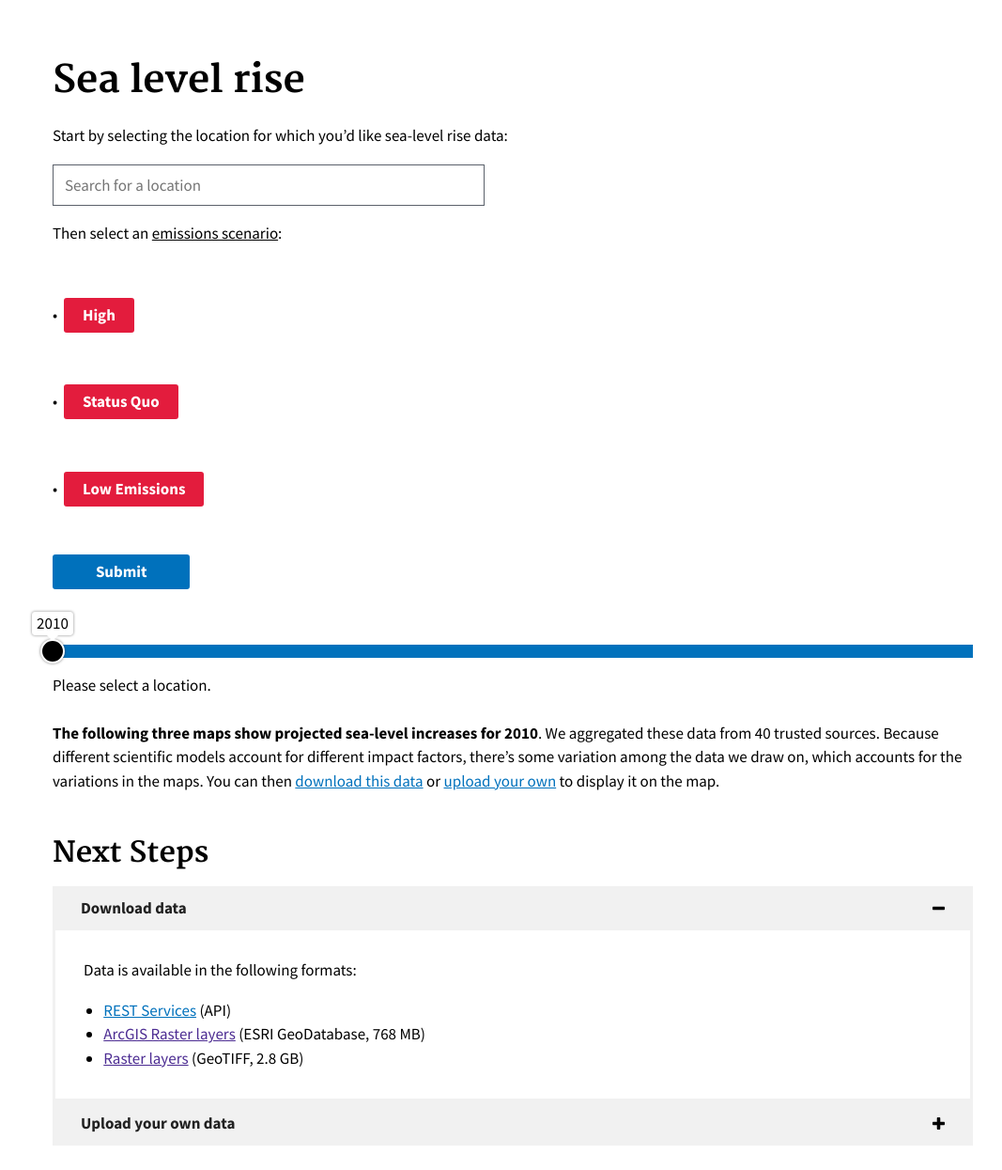
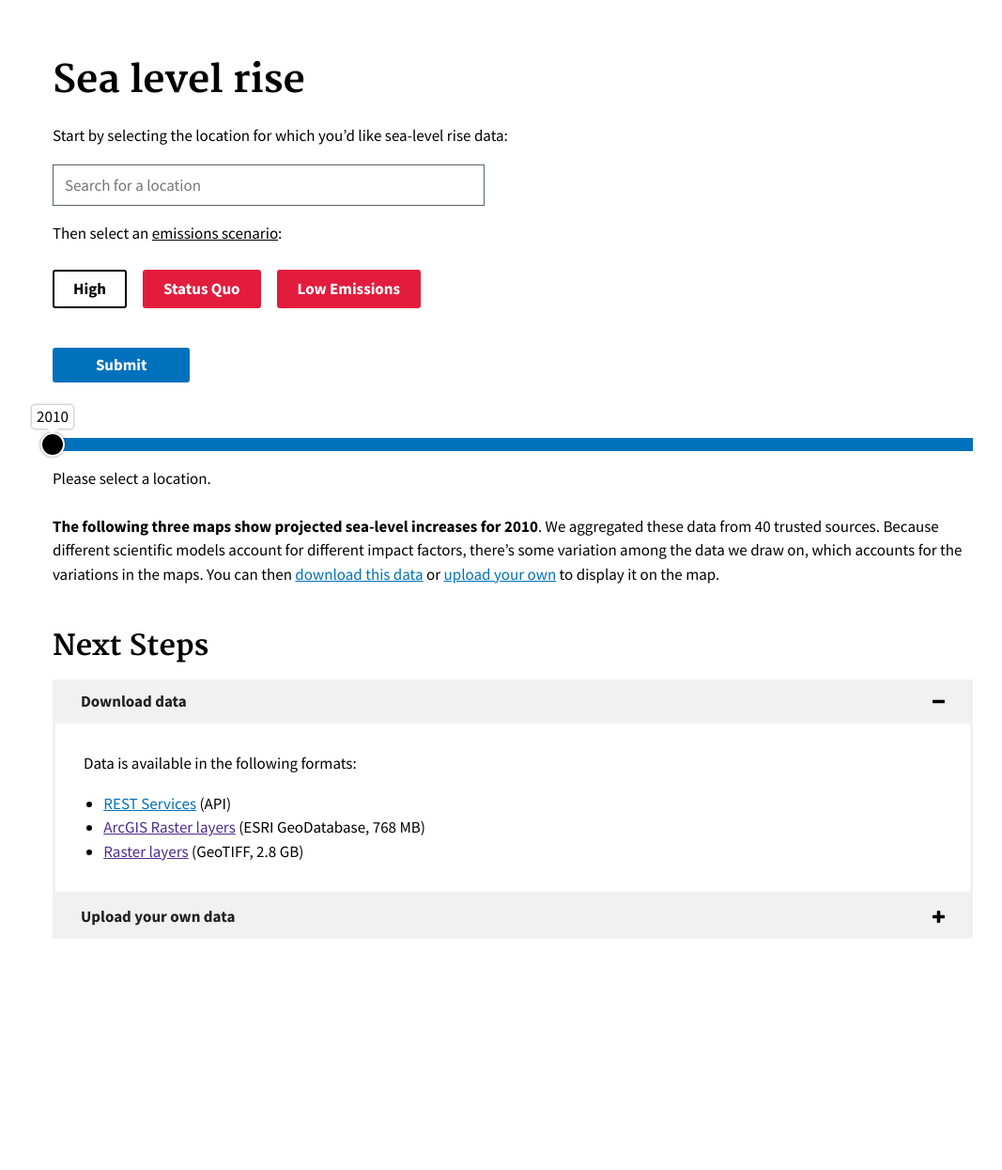
Before and after one commit to 18F/climate-labs, a Jekyll site: the page built from sealevel/index.html, in a window 1280 px wide. Shown: the whole page at 94% size, without its empty margins (94-1161 px from the left). Built offline with Jekyll 4.4.1, drawn with Linux system fonts in a browser that asks for light colours; after the commit the page ends 1025 px from its top, so only the background shows below that.

Commit message:
add scenario selector CSS

```diff
--- a/css/sealevel.scss
+++ b/css/sealevel.scss
@@ -1,3 +1,36 @@
 ---
 # for the SLR page
 ---
+
+.scenario-selector,
+.scenario-selector > li {
+  list-style: none;
+  margin: 0;
+  padding: 0;
+}
+
+.scenario-selector > li {
+  display: inline-block;
+  margin-right: 0.5em;
+
+  &::before {
+    display: none;
+  }
+
+  label {
+    margin: 0;
+  }
+
+}
+
+.scenario-selector .usa-button {
+  border: 2px solid transparent;
+}
+
+.scenario-selector label {
+  input:checked + .usa-button {
+    border-color: #000;
+    background: #fff;
+    color: #000;
+  }
+}
```
